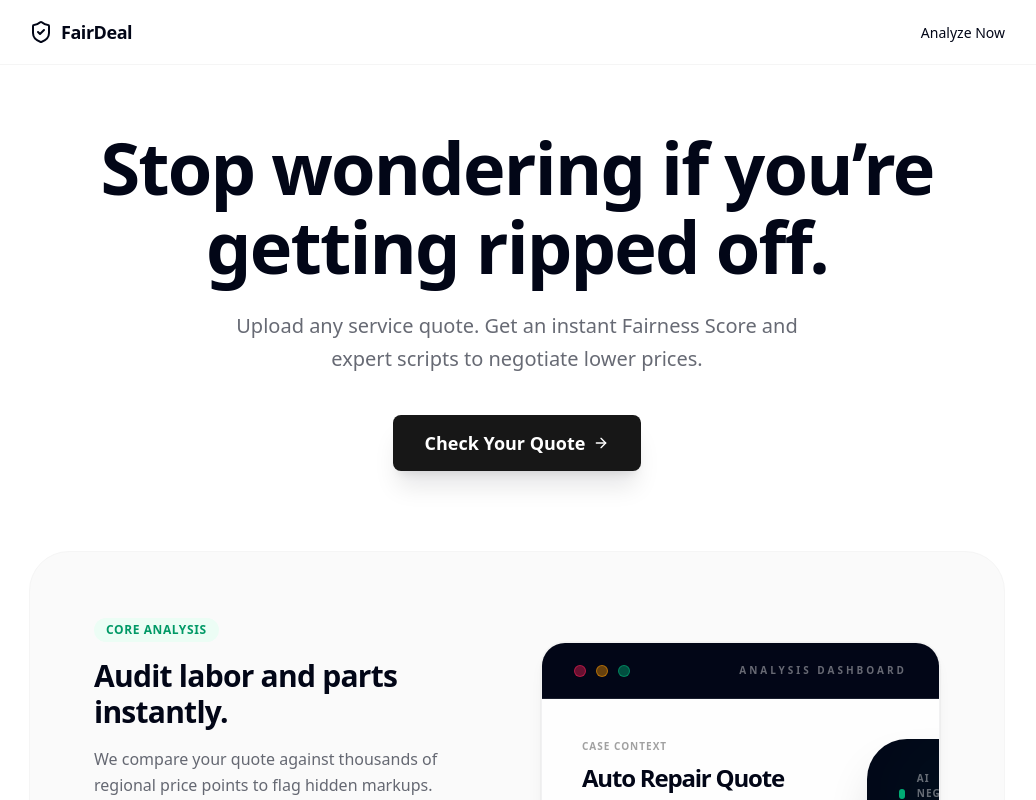
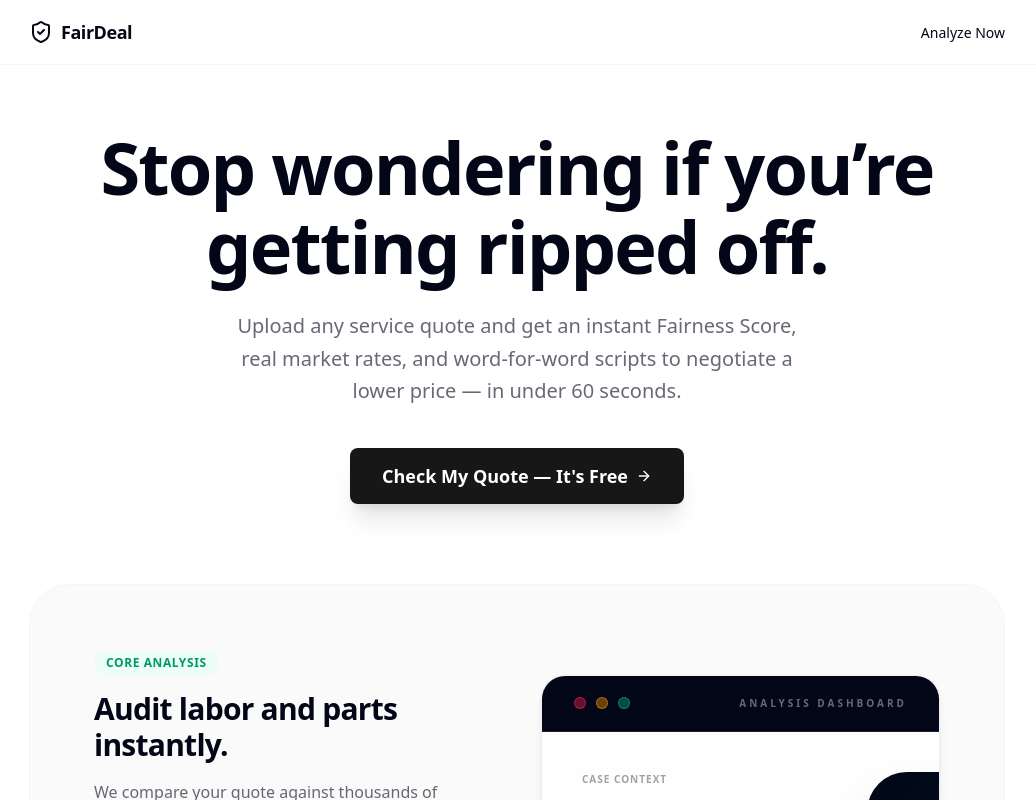
Before and after one commit to noutpelgrim/fairdealcheck, a Next.js app: page / in a window 1280 px wide. Shown: the top 800 px of the page, without its empty margins (123-1159 px from the left). Built offline with nearby package versions, Linux system fonts and the light colour scheme.

Commit message:
copy: update hero with high-converting copy

```diff
--- a/src/app/page.tsx
+++ b/src/app/page.tsx
@@ -31,11 +31,11 @@ export default function Home() {
             Stop wondering if you’re <br /> getting ripped off.
           </h1>
           <p className="text-lg md:text-xl text-navy/60 max-w-xl mx-auto mb-10 leading-relaxed">
-            Upload any service quote. Get an instant Fairness Score and expert scripts to negotiate lower prices.
+            Upload any service quote and get an instant Fairness Score, real market rates, and word-for-word scripts to negotiate a lower price — in under 60 seconds.
           </p>
           <Link href="/analyze">
             <Button size="lg" className="h-14 px-8 rounded-full bg-navy text-white hover:bg-navy-light shadow-xl shadow-navy/10 transition-all font-semibold">
-              Check Your Quote
+              Check My Quote — It&apos;s Free
               <ArrowRight className="ml-2 w-4 h-4" />
             </Button>
           </Link>
```
